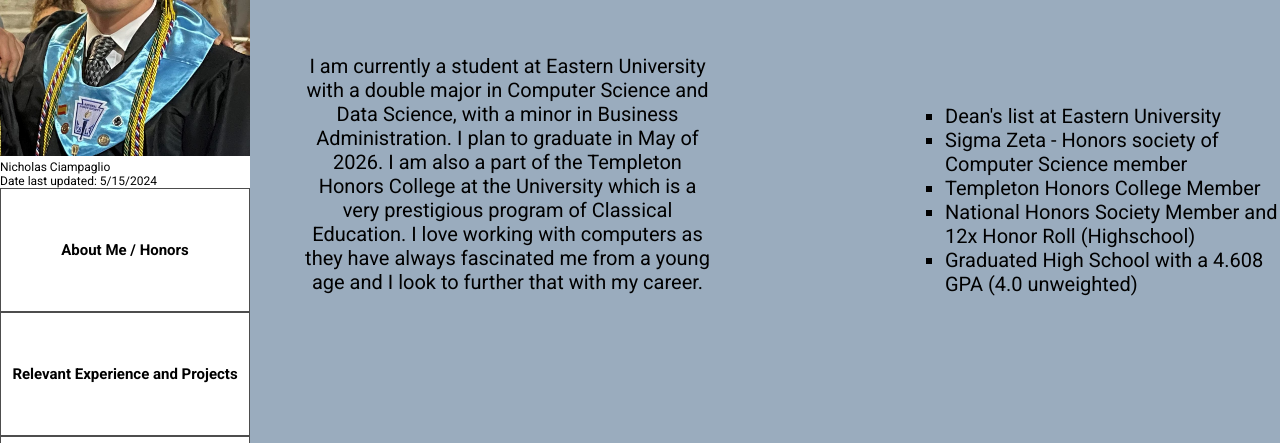
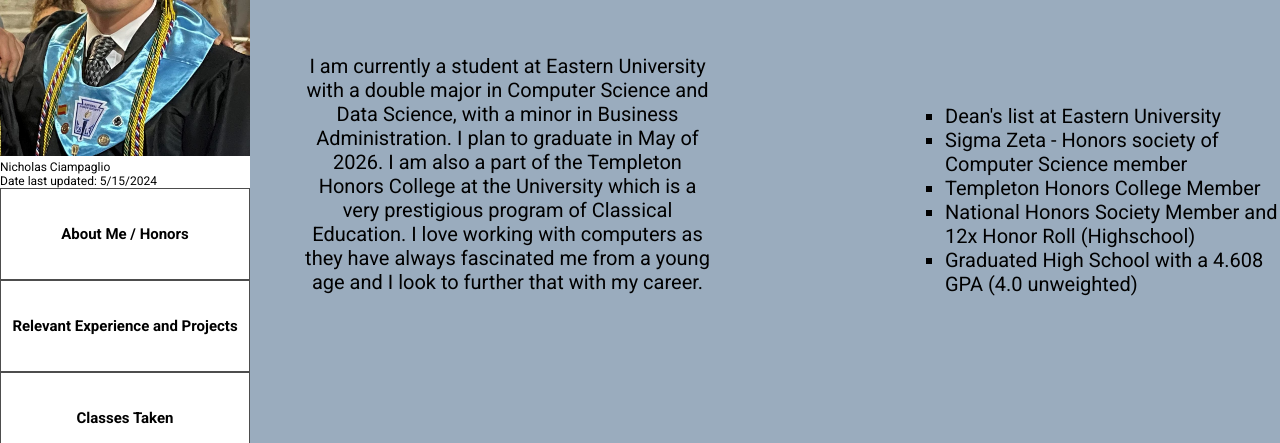
Before and after one commit to nicholas-ciampaglio/Website-Project, a plain HTML site: page index.html in a window 1280 px wide. Shown: the part 163-606 px from the top of the page. Drawn offline with Linux system fonts and the light colour scheme.

Commit message:
Update sidebar-website.css

```diff
--- a/styles-for-website/sidebar-website.css
+++ b/styles-for-website/sidebar-website.css
@@ -17,8 +17,9 @@
 }
 
 .sidebar-link {
-  height: 122px;
+  height: 90px;
   display: flex;
+  position: relative;
   justify-content: center;
   align-items: center;
   flex-direction: column;
```
